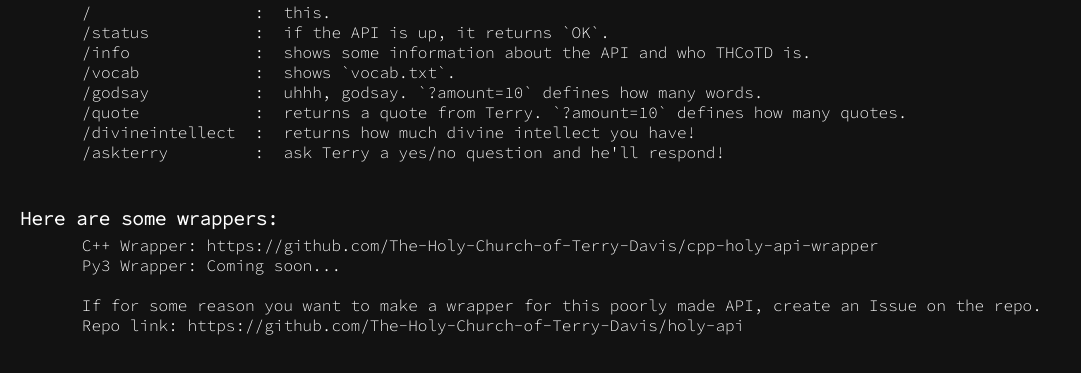
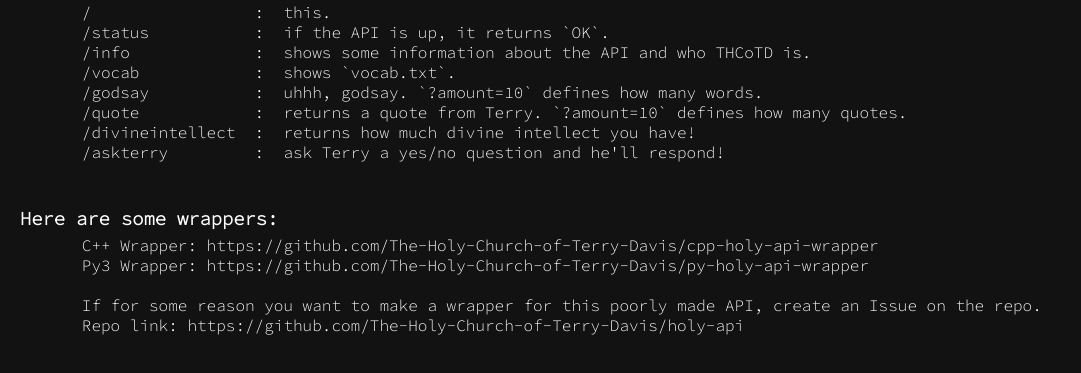
Before and after one commit to The-Holy-Church-of-Terry-Davis/holy-api, a plain HTML site: page www/index.html in a window 1280 px wide. Shown: the part 223-596 px from the top of the page, without its empty margins (0-1081 px from the left). Drawn offline with Linux system fonts and the light colour scheme.

Commit message:
added python wrapper to index.html

```diff
--- a/www/index.html
+++ b/www/index.html
@@ -31,7 +31,7 @@
       <h3 id="subtitle">Here are some wrappers:</h3>
       <pre>
         C++ Wrapper: https://github.com/The-Holy-Church-of-Terry-Davis/cpp-holy-api-wrapper
-        Py3 Wrapper: Coming soon...
+        Py3 Wrapper: https://github.com/The-Holy-Church-of-Terry-Davis/py-holy-api-wrapper
 
         If for some reason you want to make a wrapper for this poorly made API, create an Issue on the repo.
         Repo link: https://github.com/The-Holy-Church-of-Terry-Davis/holy-api
```
Also changed, not shown: 1 other file.
